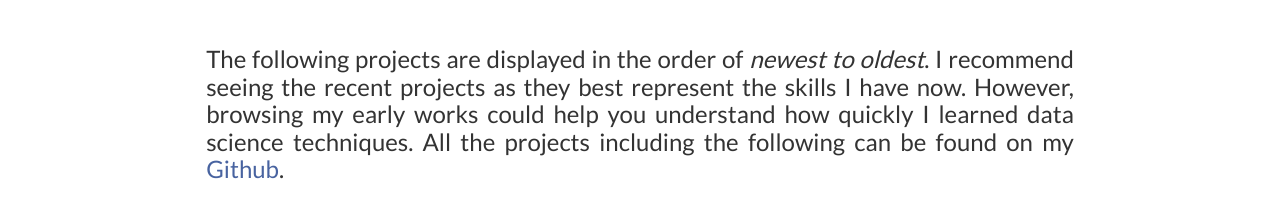
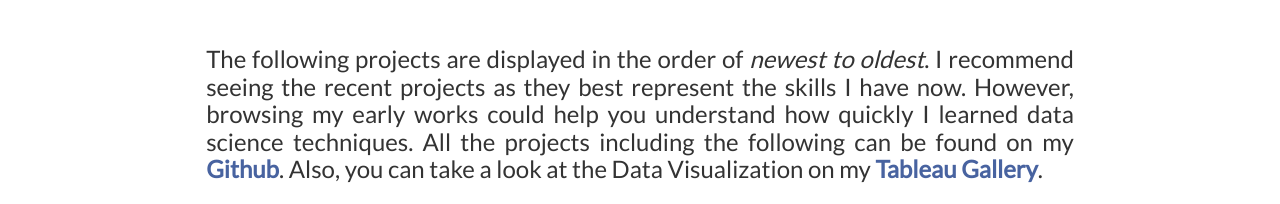
Before and after one commit to Q-shick/portfolio, a website: page app/index.html in a window 1280 px wide. Shown: the part 726-930 px from the top of the page. Drawn offline with Linux system fonts and the light colour scheme.

Commit message:
Added Tableau account

```diff
--- a/app/index.html
+++ b/app/index.html
@@ -67,8 +67,9 @@
       <h2 class="wrapper__title">PROJECT</h2>
       <hr class="wrapper__line-section">
       <div class="paragraph">
-        The following projects are displayed in the order of <em>newest to oldest</em>. I recommend seeing the recent projects as they best represent the skills I have now. However, browsing my early works could help you understand how quickly I learned data science techniques. All the projects including the following can be found on my <a href="https://github.com/Q-shick">Github</a>.
+        The following projects are displayed in the order of <em>newest to oldest</em>. I recommend seeing the recent projects as they best represent the skills I have now. However, browsing my early works could help you understand how quickly I learned data science techniques. All the projects including the following can be found on my <strong><a href="https://github.com/Q-shick" target="_blank">Github</a></strong>. Also, you can take a look at the Data Visualization on my <strong><a href="https://public.tableau.com/profile/kyoosik.kim#!/" target="_blank">Tableau Gallery</a></strong>.
       </div>
+
       <div class="box-container">
         <!--project 1-->
         <div class="box-container__package">
```
Also changed, not shown: docs/index.html (+2 -1 lines).
